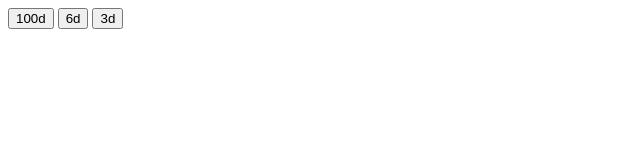
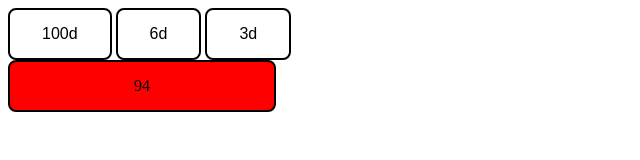
Before and after one commit to marta-prieto/dices-app, a plain HTML site: page index.html in a window 1280 px wide. Both pictures are taken after a click on the button "100d". Shown: the whole page, without its empty margins (0-640 px from the left). Drawn offline with Linux system fonts and the light colour scheme.

Commit message:
Add random result

```diff
--- a/index.html
+++ b/index.html
@@ -4,15 +4,17 @@
     <meta charset="UTF-8">
     <meta http-equiv="X-UA-Compatible" content="IE=edge">
     <meta name="viewport" content="width=device-width, initial-scale=1.0">
+    <link rel="stylesheet" href="main.css">
     <title>Document</title>
 </head>
 <body>
 
     <section>
-        <button class="button1">100d</button>
-        <button class="button2">6d</button>
-        <button class="button3">3d</button>
+        <button class="button_dice button1">100d</button>
+        <button class="button_dice button2">6d</button>
+        <button class="button_dice button3">3d</button>
 
+        <div class="random_button"></div>
 
     </section>
 
--- a/main.css
+++ b/main.css
@@ -0,0 +1,22 @@
+.button_dice{
+ background-color: #fff;
+ border: 2px solid black;
+ border-radius:8px;
+ padding:15px 32px;
+ text-align: center;
+ text-decoration: none;
+ font-size: 16px;
+ cursor: pointer;
+}
+
+.random_button{
+    background-color:red;
+    border: 2px solid black;
+    border-radius: 8px;
+    padding:15px 32px;
+    text-align: center;
+    text-decoration: none;
+    font-size: 16px;
+    cursor: pointer;
+    max-width: 200px;
+}
--- a/script.js
+++ b/script.js
@@ -1,5 +1,7 @@
 
-
+//pendiente añadir resultado entre 1 y máximo (100,6 ó 3)
+//actualmente está añadido cómo máximo 101 por ejemplo,
+//pero esa no es la lógica, debe salir aleatoriamente entre dos números y está pendiente
 
 function clickButton() {
     const button100 = document.querySelector(".button1");
@@ -9,21 +11,28 @@ function clickButton() {
     if (button100) {
 
         button100.addEventListener("click", () => {
-            console.log("click1");
             function getRandom100(max) {
-                return Math.floor(Math.random() * max);
+                var result100 = Math.floor(Math.random() * max);
+                var btn100 = document.querySelector(".random_button");
+                btn100.innerHTML = result100;
             }
-            console.log(getRandom100(100));
+            getRandom100(101);
         });
     }
+
 
     if (button6) {
         button6.addEventListener("click", () => {
             console.log("click2");
             function getRandom6(max) {
-                return Math.floor(Math.random() * max);
+
+                var result = Math.floor(Math.random() * max);
+                var btn = document.querySelector(".random_button");
+                btn.innerHTML = result;
+
             }
-            console.log(getRandom6(6));
+
+            getRandom6(7);
         });
     }
     if (button3) {
@@ -31,9 +40,11 @@ function clickButton() {
         button3.addEventListener("click", () => {
             console.log("click3");
             function getRandom3(max) {
-                return Math.floor(Math.random() * max);
+                var result3 = Math.floor(Math.random() * max);
+                var btn3 = document.querySelector(".random_button");
+                btn3.innerHTML = result3;
             }
-            console.log(getRandom3(3));
+            getRandom3(4);
         });
     }
 
```
